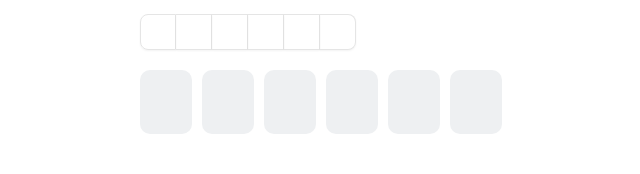
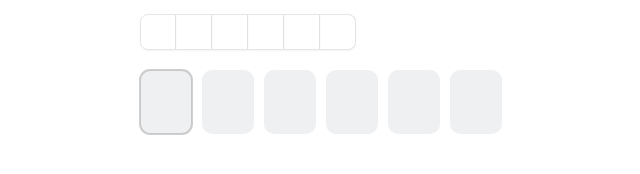
Before and after one commit to rowoonleee/InputOTP, a React (Vite) app: page / in a window 1280 px wide. Shown: the part 326-500 px from the top of the page, without its empty margins (319-959 px from the left). Built offline with nearby package versions, Linux system fonts and the light colour scheme.

Commit message:
focus on a specific input

```diff
--- a/src/components/InputOTP.tsx
+++ b/src/components/InputOTP.tsx
@@ -1,25 +1,50 @@
+import { useEffect, useRef } from "react";
 import "@/styles/InputOTP.scss";
 
 function InputOTP() {
+  const inputs = Array.from({ length: 6 }, () =>
+    useRef<HTMLInputElement>(null)
+  );
+
+  useEffect(() => {
+    focusInput(); // 컴포넌트 마운트 -> 바로 첫 번째 칸 포커스
+  }, []);
+
+  // 모든 칸이 입력되지 않은 경우 -> 현재 입력되지 않은 첫 번째 칸 포커스
+  // 모든 칸이 입력된 경우 -> 마지막 칸 포커스
+  const focusInput = () => {
+    const firstEmptyIndex = inputs.findIndex(
+      (ref) => ref.current?.value === ""
+    );
+    inputs[
+      firstEmptyIndex === -1 ? inputs.length - 1 : firstEmptyIndex
+    ].current?.focus();
+  };
+
   return (
-    <div className="container">
-      <InputSingleOTP />
-      <InputSingleOTP />
-      <InputSingleOTP />
-      <InputSingleOTP />
-      <InputSingleOTP />
-      <InputSingleOTP />
+    <div className="container" onMouseDown={focusInput}>
+      {inputs.map((ref, index) => (
+        <InputSingleOTP key={index} inputRef={ref} />
+      ))}
     </div>
   );
 }
 
-function InputSingleOTP() {
+function InputSingleOTP({
+  inputRef,
+}: {
+  inputRef: React.RefObject<HTMLInputElement | null>;
+}) {
   return (
     <input
+      ref={inputRef}
       className="single-input"
       maxLength={1}
       type="text"
       inputMode="numeric"
+      onMouseDown={(e) => {
+        e.preventDefault(); // 직접 포커스 방지
+      }}
     />
   );
 }
```
